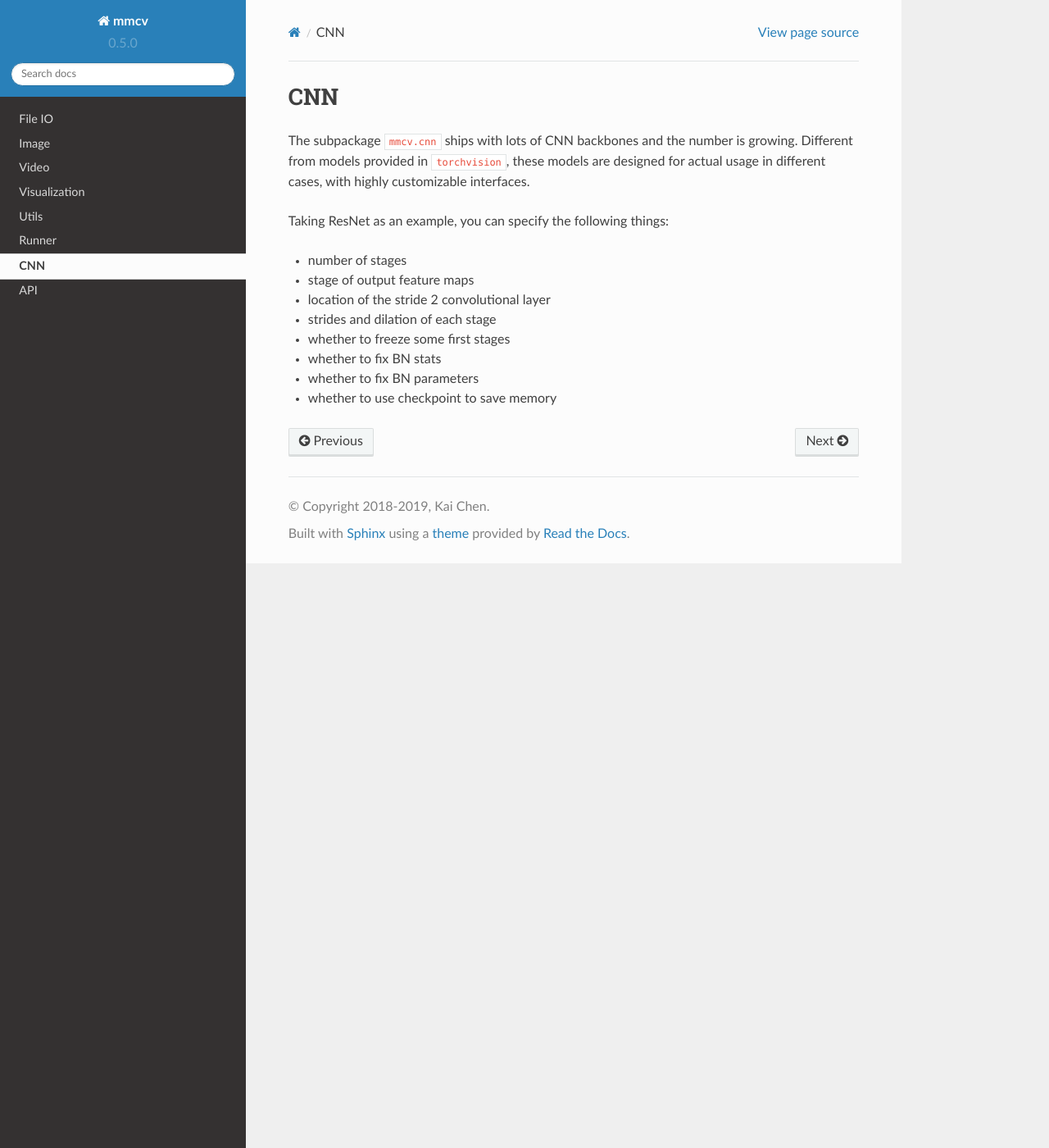
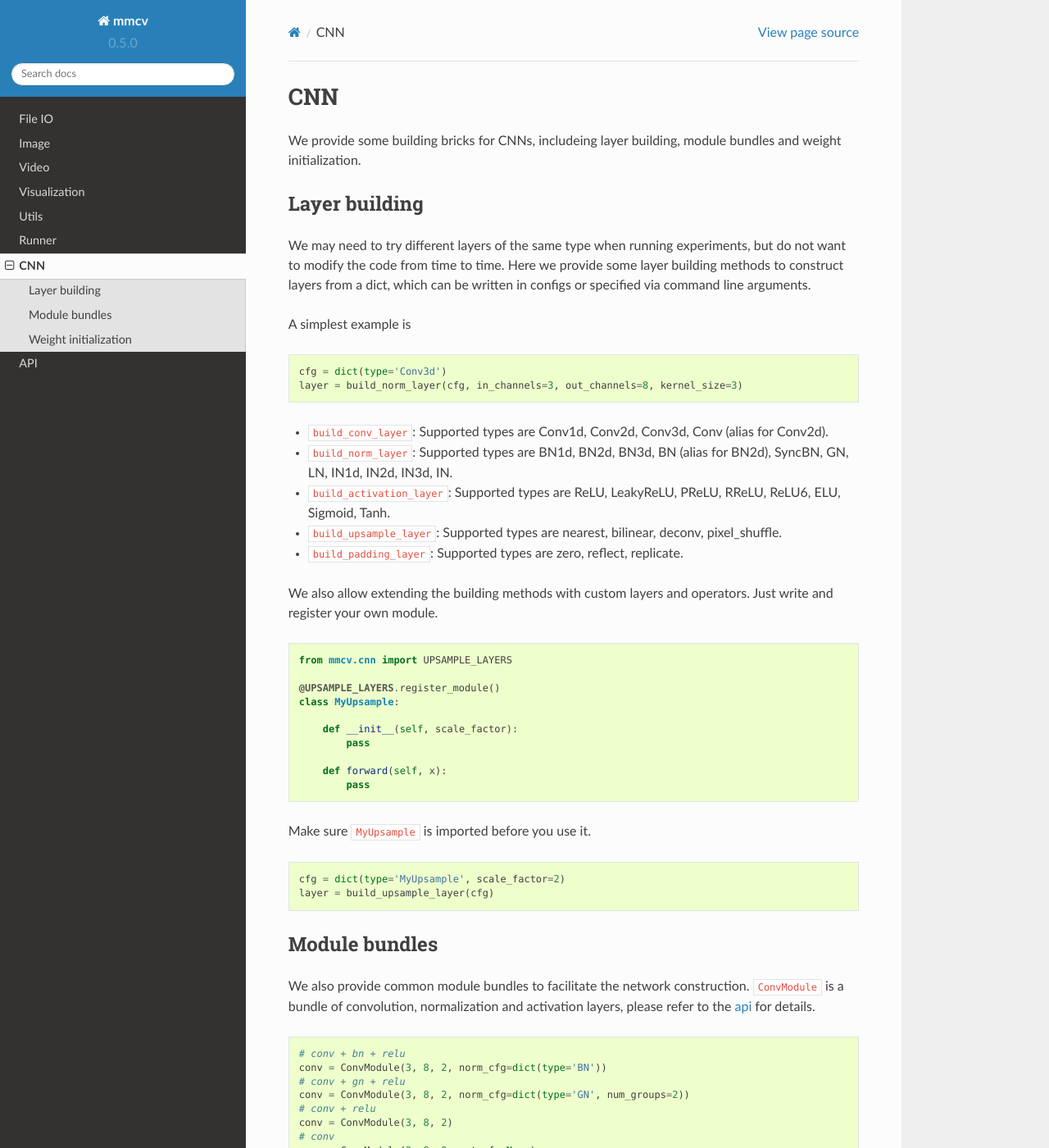
Before and after one commit to open-mmlab/mmcv, a Sphinx documentation site: the page built from docs/cnn.md, in a window 1280 px wide and 1400 px high. Shown: the whole window at 82% size. Built offline with Sphinx 7.4.7 and the Read the Docs theme 2.0.0, drawn with Linux system fonts in a browser that asks for light colours; some of the changed text lies outside the part shown.

Commit message:
add docs for cnn modules

````diff
--- a/docs/api.rst
+++ b/docs/api.rst
@@ -32,6 +32,11 @@
 .. automodule:: mmcv.utils
     :members:
 
+cnn
+--------------
+.. automodule:: mmcv.cnn
+    :members:
+
 runner
 --------------
 .. automodule:: mmcv.runner
--- a/docs/cnn.md
+++ b/docs/cnn.md
@@ -1,16 +1,87 @@
 ## CNN
 
-The subpackage `mmcv.cnn` ships with lots of CNN backbones and the number is growing.
-Different from models provided in `torchvision`, these models are designed
-for actual usage in different cases, with highly customizable interfaces.
+We provide some building bricks for CNNs, includeing layer building, module bundles and weight initialization.
 
-Taking ResNet as an example, you can specify the following things:
+### Layer building
 
-- number of stages
-- stage of output feature maps
-- location of the stride 2 convolutional layer
-- strides and dilation of each stage
-- whether to freeze some first stages
-- whether to fix BN stats
-- whether to fix BN parameters
-- whether to use checkpoint to save memory
+We may need to try different layers of the same type when running experiments,
+but do not want to modify the code from time to time.
+Here we provide some layer building methods to construct layers from a dict,
+which can be written in configs or specified via command line arguments.
+
+A simplest example is
+```python
+cfg = dict(type='Conv3d')
+layer = build_norm_layer(cfg, in_channels=3, out_channels=8, kernel_size=3)
+```
+
+- `build_conv_layer`: Supported types are Conv1d, Conv2d, Conv3d, Conv (alias for Conv2d).
+- `build_norm_layer`: Supported types are BN1d, BN2d, BN3d, BN (alias for BN2d), SyncBN, GN, LN, IN1d, IN2d, IN3d, IN.
+- `build_activation_layer`: Supported types are ReLU, LeakyReLU, PReLU, RReLU, ReLU6, ELU, Sigmoid, Tanh.
+- `build_upsample_layer`: Supported types are nearest, bilinear, deconv, pixel_shuffle.
+- `build_padding_layer`: Supported types are zero, reflect, replicate.
+
+We also allow extending the building methods with custom layers and operators.
+Just write and register your own module.
+
+```python
+from mmcv.cnn import UPSAMPLE_LAYERS
+
+@UPSAMPLE_LAYERS.register_module()
+class MyUpsample:
+
+    def __init__(self, scale_factor):
+        pass
+
+    def forward(self, x):
+        pass
+```
+
+Make sure `MyUpsample` is imported before you use it.
+
+```python
+cfg = dict(type='MyUpsample', scale_factor=2)
+layer = build_upsample_layer(cfg)
+```
+
+### Module bundles
+
+We also provide common module bundles to facilitate the network construction.
+`ConvModule` is a bundle of convolution, normalization and activation layers,
+please refer to the [api](api.html#mmcv.cnn.ConvModule) for details.
+
+```python
+# conv + bn + relu
+conv = ConvModule(3, 8, 2, norm_cfg=dict(type='BN'))
+# conv + gn + relu
+conv = ConvModule(3, 8, 2, norm_cfg=dict(type='GN', num_groups=2))
+# conv + relu
+conv = ConvModule(3, 8, 2)
+# conv
+conv = ConvModule(3, 8, 2, act_cfg=None)
+# conv + leaky relu
+conv = ConvModule(3, 8, 3, padding=1, act_cfg=dict(type='LeakyReLU'))
+# bn + conv + relu
+conv = ConvModule(
+    3, 8, 2, norm_cfg=dict(type='BN'), order=('norm', 'conv', 'act'))
+```
+
+### Weight initialization
+
+We warp some initialization methods which accept a module as argument.
+
+- `constant_init`
+- `xavier_init`
+- `normal_init`
+- `uniform_init`
+- `kaiming_init`
+- `caffe2_xavier_init`
+- `bias_init_with_prob`
+
+Examples:
+
+```python
+conv1 = nn.Conv2d(3, 3, 1)
+normal_init(conv1, std=0.01, bias=0)
+xavier_init(conv1, distribution='uniform')
+```
--- a/docs/conf.py
+++ b/docs/conf.py
@@ -49,7 +49,7 @@
 ]
 
 autodoc_mock_imports = [
-    'cv2', 'numpy', 'torch', 'enum', 'pathlib', 'mmcv._ext'
+    'cv2', 'enum', 'pathlib', 'mmcv._ext', 'pytorch', 'torchvision'
 ]
 
 # Add any paths that contain templates here, relative to this directory.
````
Also changed, not shown: 2 other files.
